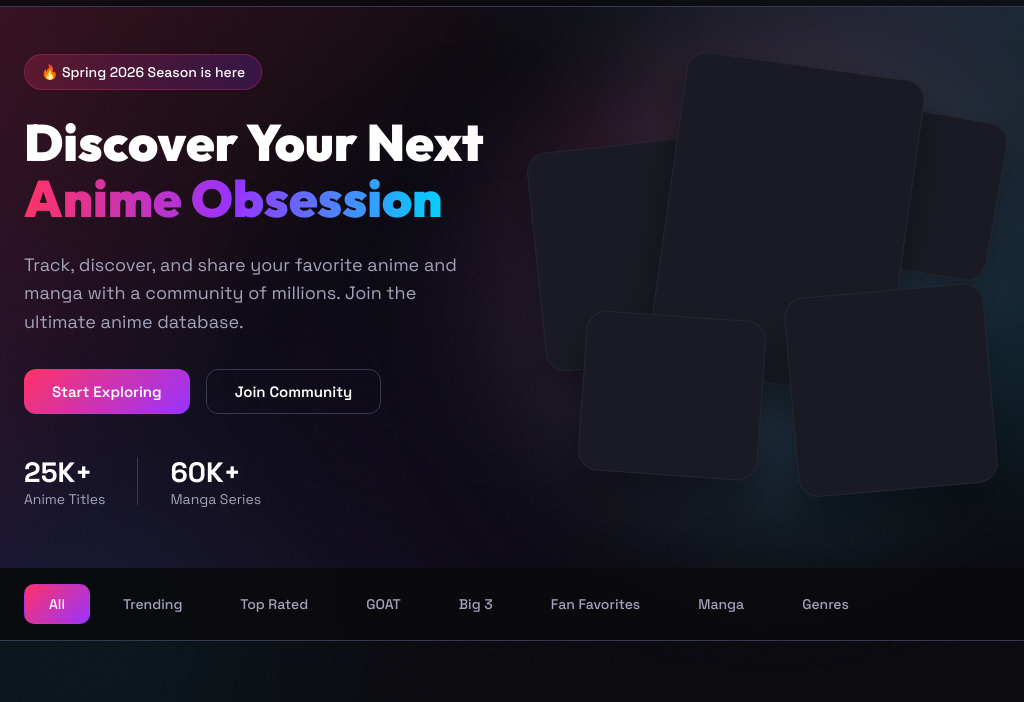
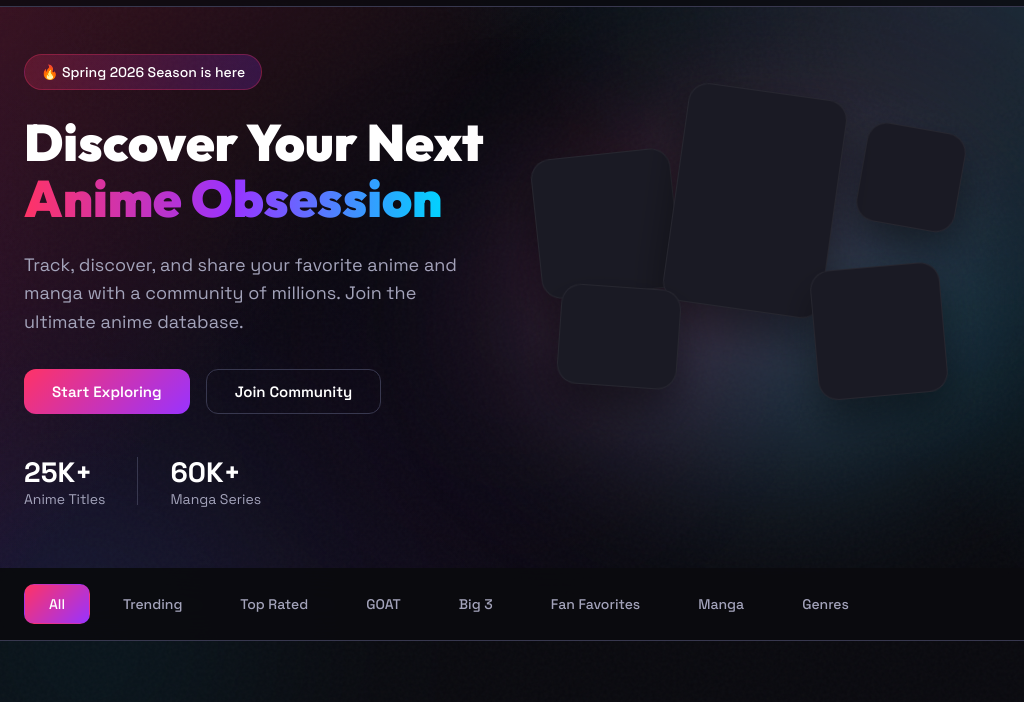
Before and after one commit to mushtak7/FindMyAnime, a website: page public/index.html in a window 1024 px wide. Shown: the part 66-768 px from the top of the page. Drawn offline with Linux system fonts and the light colour scheme; no server answers.

```diff
--- a/public/dashboard.css
+++ b/public/dashboard.css
@@ -452,7 +452,7 @@
 
 .hero-images {
     position: relative;
-    display: none;
+    display: block;
     min-height: 450px;
     width: 100%;
 }
@@ -1312,9 +1312,45 @@
 }
 
 /* Responsive */
-@media (min-width: 1024px) {
+@media (max-width: 1024px) {
     .hero-images {
-        display: block;
+        min-height: 350px;
+        margin-top: 2rem;
+    }
+
+    .hero-card-1 {
+        width: 140px;
+        height: 140px;
+        top: 10%;
+        left: 0%;
+    }
+
+    .hero-card-2 {
+        width: 160px;
+        height: 220px;
+        top: -5%;
+        left: 30%;
+    }
+
+    .hero-card-3 {
+        width: 130px;
+        height: 130px;
+        top: 45%;
+        left: 60%;
+    }
+
+    .hero-card-4 {
+        width: 120px;
+        height: 100px;
+        top: 50%;
+        left: 5%;
+    }
+
+    .hero-card-5 {
+        width: 100px;
+        height: 100px;
+        top: 5%;
+        left: 70%;
     }
 }
 
```
